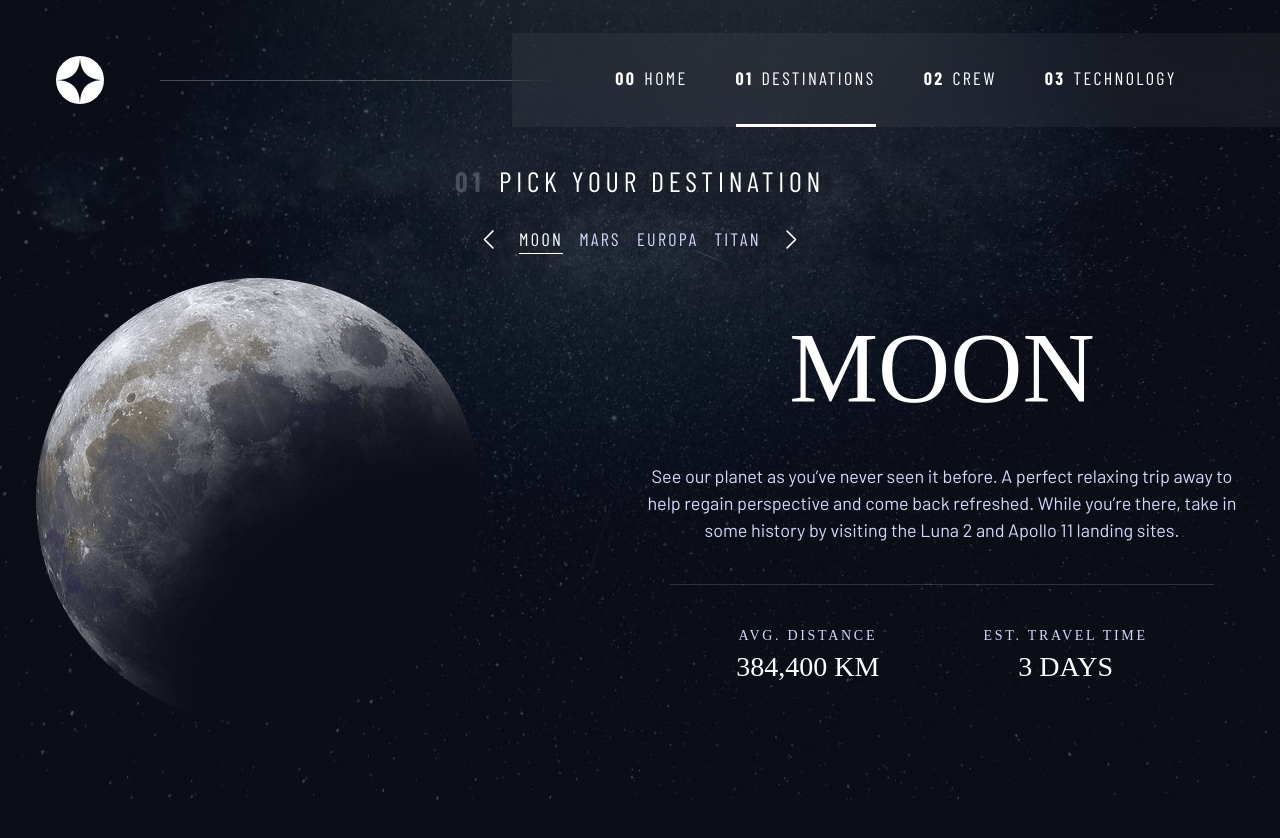
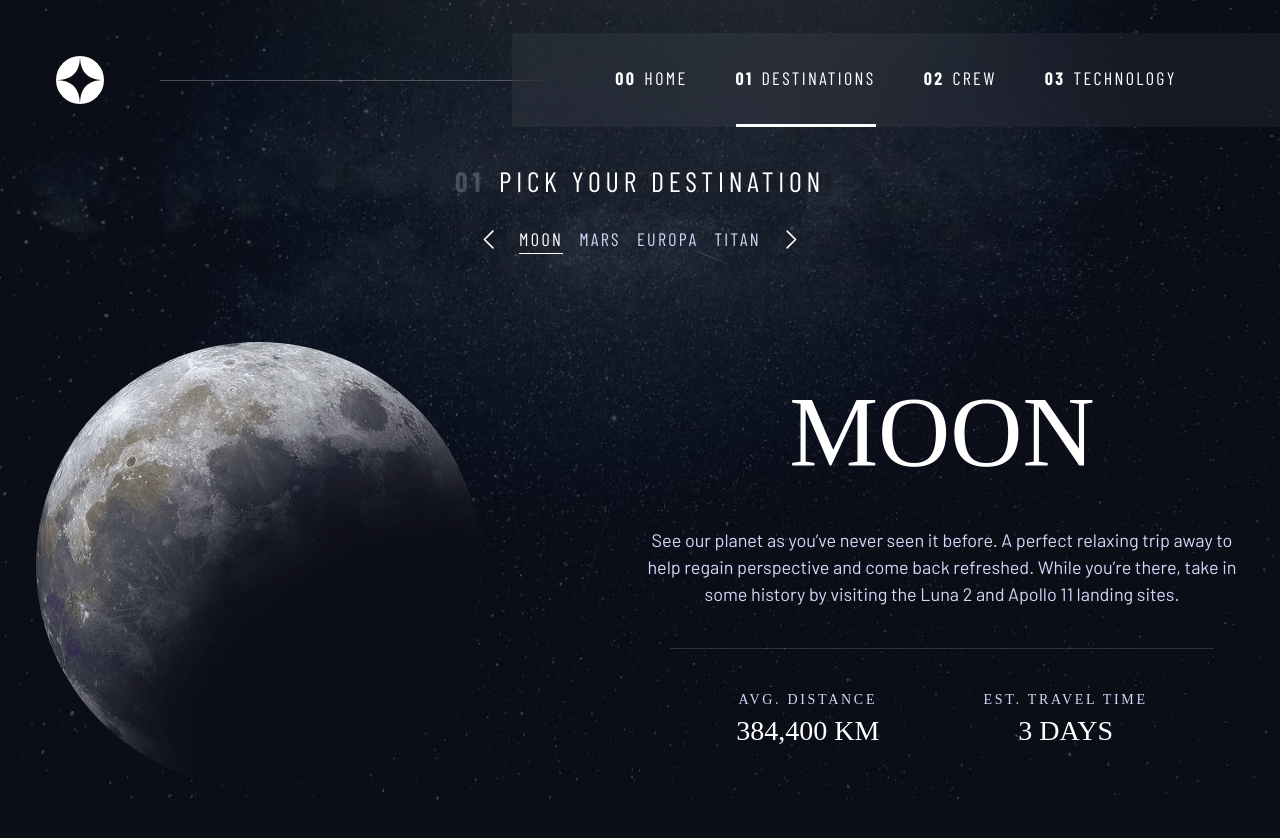
Before and after one commit to pMichaell/space-tourism, a React (Create React App) app: page /destination in a window 1280 px wide. Shown: the top 838 px of the page. Before the commit the page ends 803 px from the top, so only its background shows below. Built offline with nearby package versions, Linux system fonts and the light colour scheme; a web font is replaced by a local one.

Commit message:
slider extracted to ho component

```diff
--- a/src/pages/CrewPage/CrewPage.module.css
+++ b/src/pages/CrewPage/CrewPage.module.css
@@ -40,7 +40,7 @@
     background: hsl(var(--clr-white));
 }
 
-.crewMemberDiv {
+.crewMemberSection {
     flex-direction: column;
     align-items: center;
     justify-content: space-evenly;
@@ -98,7 +98,7 @@
         min-height: 650px;
     }
 
-    .crewMemberDiv {
+    .crewMemberSection {
         margin-bottom: unset;
     }
 
@@ -113,7 +113,7 @@
         max-width: unset;
     }
 
-    .crewMemberDiv {
+    .crewMemberSection {
         flex-direction: row;
         justify-content: space-around;
     }
--- a/src/pages/CrewPage/CrewPage.tsx
+++ b/src/pages/CrewPage/CrewPage.tsx
@@ -1,55 +1,24 @@
 import clsx from "clsx";
 import { CrewMember } from "../../interfaces";
-import { Fragment, useState } from "react";
-import { wrap } from "popmotion";
+import { Fragment } from "react";
 import { motion } from "framer-motion";
 import classes from "./CrewPage.module.css";
 import { CaretLeft, CaretRight } from "phosphor-react";
 import MemberImg from "./crewMember/MemberImg";
 import useWindowDimensions from "../../hooks/useWindowDimensions";
 import MemberInfo from "./crewMember/MemberInfo";
+import useSlider from "../../ui/contentSlider/useSlider";
+import ContentSlider from "../../ui/contentSlider/ContentSlider";
 
 const data = require("../../data.json");
 const crew: CrewMember[] = data.crew;
 
-const variants = {
-  enter: (direction: number) => {
-    return {
-      x: direction > 0 ? 1000 : -1000,
-      opacity: 0,
-    };
-  },
-  center: {
-    zIndex: 1,
-    x: 0,
-    opacity: 1,
-  },
-  exit: (direction: number) => {
-    return {
-      zIndex: 0,
-      x: direction < 0 ? 1000 : -1000,
-      opacity: 0,
-    };
-  },
-};
+const CrewPage = () => {
+  const { page, direction, currentIndex, paginate } = useSlider(crew);
 
-const swipeConfidenceThreshold = 10000;
-const swipePower = (offset: number, velocity: number) => {
-  return Math.abs(offset) * velocity;
-};
-
-const CrewPage = () => {
-  const [[page, direction], setPage] = useState([0, 0]);
-
-  const memberIndex = wrap(0, crew.length, page);
-
-  const { name, role, bio } = crew[memberIndex];
+  const { name, role, bio } = crew[currentIndex];
 
   const { width } = useWindowDimensions();
-
-  const paginate = (newDirection: number) => {
-    setPage([page + newDirection, newDirection]);
-  };
 
   const leftButtonClickHandler = () => paginate(-1);
 
@@ -69,10 +38,10 @@ const CrewPage = () => {
               size="1.5em"
             />
           </motion.button>
-          <li className={clsx(memberIndex === 0 && classes.active)} />
-          <li className={clsx(memberIndex === 1 && classes.active)} />
-          <li className={clsx(memberIndex === 2 && classes.active)} />
-          <li className={clsx(memberIndex === 3 && classes.active)} />
+          <li className={clsx(currentIndex === 0 && classes.active)} />
+          <li className={clsx(currentIndex === 1 && classes.active)} />
+          <li className={clsx(currentIndex === 2 && classes.active)} />
+          <li className={clsx(currentIndex === 3 && classes.active)} />
           <motion.button whileHover={{ scale: 1.1 }} whileTap={{ scale: 0.9 }}>
             <CaretRight
               onClick={leftButtonClickHandler}
@@ -83,38 +52,12 @@ const CrewPage = () => {
         </ul>
       </section>
       {crew
-        .filter((_, index) => index === memberIndex)
+        .filter((_, index) => index === currentIndex)
         .map(() => {
           return (
-            <motion.div
-              className={clsx("flex", classes.crewMemberDiv)}
-              key={page}
-              custom={direction}
-              variants={variants}
-              initial="enter"
-              animate="center"
-              exit="exit"
-              transition={{
-                x: {
-                  type: "tween",
-                  stiffness: 300,
-                  damping: 30,
-                  duration: 0.2,
-                },
-                opacity: { duration: 0.2 },
-              }}
-              drag="x"
-              dragConstraints={{ left: 0, right: 0 }}
-              dragElastic={1}
-              onDragEnd={(e, { offset, velocity }) => {
-                const swipe = swipePower(offset.x, velocity.x);
-
-                if (swipe < -swipeConfidenceThreshold) {
-                  paginate(1);
-                } else if (swipe > swipeConfidenceThreshold) {
-                  paginate(-1);
-                }
-              }}
+            <ContentSlider
+              sliderMovement={{ page, direction, paginate }}
+              className={clsx("flex", classes.crewMemberSection)}
             >
               {width < 560 && (
                 <Fragment>
@@ -128,7 +71,7 @@ const CrewPage = () => {
                   <MemberImg memberName={name} />
                 </Fragment>
               )}
-            </motion.div>
+            </ContentSlider>
           );
         })}
     </div>
--- a/src/pages/DestinationPage/DestinationPage.module.css
+++ b/src/pages/DestinationPage/DestinationPage.module.css
@@ -23,7 +23,7 @@
 }
 
 
-.planetDiv {
+.planetSection {
     height: 100%;
     flex-direction: column;
     align-items: center;
@@ -33,7 +33,7 @@
 
 
 @media (min-width: 1024px) {
-    .planetDiv {
+    .planetSection {
         flex-direction: row;
         height: 100%;
         align-items: center;
--- a/src/pages/DestinationPage/DestinationPage.tsx
+++ b/src/pages/DestinationPage/DestinationPage.tsx
@@ -1,11 +1,11 @@
 import clsx from "clsx";
-import { useState } from "react";
 import { Destination } from "../../interfaces";
 import classes from "./DestinationPage.module.css";
-import { wrap } from "popmotion";
-import { AnimatePresence, motion } from "framer-motion";
+import { motion } from "framer-motion";
 import Planet from "./Planet";
 import { CaretLeft, CaretRight } from "phosphor-react";
+import useSlider from "../../ui/contentSlider/useSlider";
+import ContentSlider from "../../ui/contentSlider/ContentSlider";
 
 const data = require("../../data.json");
 const destinations: Destination[] = data.destinations;
@@ -37,13 +37,7 @@ const swipePower = (offset: number, velocity: number) => {
 };
 
 const DestinationPage = () => {
-  const [[page, direction], setPage] = useState([0, 0]);
-
-  const planetIndex = wrap(0, destinations.length, page);
-
-  const paginate = (newDirection: number) => {
-    setPage([page + newDirection, newDirection]);
-  };
+  const { page, direction, currentIndex, paginate } = useSlider(destinations);
 
   const leftButtonClickHandler = () => paginate(-1);
 
@@ -80,28 +74,28 @@ const DestinationPage = () => {
         </motion.li>
         <li
           className={clsx(
-            destinations[planetIndex].name === "Moon" && classes.active
+            destinations[currentIndex].name === "Moon" && classes.active
           )}
         >
           <button>Moon</button>
         </li>
         <li
           className={clsx(
-            destinations[planetIndex].name === "Mars" && classes.active
+            destinations[currentIndex].name === "Mars" && classes.active
           )}
         >
           <button>Mars</button>
         </li>
         <li
           className={clsx(
-            destinations[planetIndex].name === "Europa" && classes.active
+            destinations[currentIndex].name === "Europa" && classes.active
           )}
         >
           <button>Europa</button>
         </li>
         <li
           className={clsx(
-            destinations[planetIndex].name === "Titan" && classes.active
+            destinations[currentIndex].name === "Titan" && classes.active
           )}
         >
           <button>Titan</button>
@@ -114,46 +108,18 @@ const DestinationPage = () => {
           />
         </motion.li>
       </ul>
-      <AnimatePresence exitBeforeEnter>
       {destinations
-          .filter((_, index) => index === planetIndex)
+        .filter((_, index) => index === currentIndex)
         .map(() => {
           return (
-              <motion.div
-                className={clsx("flex", classes.planetDiv)}
-                key={page}
-                custom={direction}
-                variants={variants}
-                initial="enter"
-                animate="center"
-                exit="exit"
-                transition={{
-                  x: {
-                    type: "tween",
-                    stiffness: 300,
-                    damping: 30,
-                    duration: 0.2,
-                  },
-                  opacity: { duration: 0.2 },
-                }}
-                drag="x"
-                dragConstraints={{ left: 0, right: 0 }}
-                dragElastic={1}
-                onDragEnd={(e, { offset, velocity }) => {
-                  const swipe = swipePower(offset.x, velocity.x);
-
-                  if (swipe < -swipeConfidenceThreshold) {
-                    paginate(1);
-                  } else if (swipe > swipeConfidenceThreshold) {
-                    paginate(-1);
-                  }
-                }}
+            <ContentSlider
+              sliderMovement={{ page, direction, paginate }}
+              className={clsx("flex", classes.planetSection)}
             >
-                <Planet {...destinations[planetIndex]} />
-              </motion.div>
+              <Planet {...destinations[currentIndex]} />
+            </ContentSlider>
           );
         })}
-      </AnimatePresence>
     </div>
   );
 };
--- /dev/null
+++ b/src/pages/TechnologyPage/TechnologyImg.tsx
@@ -0,0 +1,5 @@
+const TechnologyImg = () => {
+  return <></>;
+};
+
+export default TechnologyImg;
--- /dev/null
+++ b/src/pages/TechnologyPage/TechnologyInfo.tsx
@@ -0,0 +1,5 @@
+const TechnologyInfo = () => {
+  return <></>;
+};
+
+export default TechnologyInfo;
--- /dev/null
+++ b/src/pages/TechnologyPage/TechnologyPage.module.css
@@ -0,0 +1,4 @@
+.technologyPage {
+    flex-direction: column;
+    align-items: center;
+}
--- a/src/pages/TechnologyPage/TechnologyPage.tsx
+++ b/src/pages/TechnologyPage/TechnologyPage.tsx
@@ -1,5 +1,22 @@
+import { Technology } from "../../interfaces";
+import classes from "./TechnologyPage.module.css";
+import clsx from "clsx";
+import useSlider from "../../ui/contentSlider/useSlider";
+
+const data = require("../../data.json");
+const technologies: Technology[] = data.technology;
+
 const TechnologyPage = () => {
-  return <></>;
+  const { page, currentIndex, direction, paginate } = useSlider(technologies);
+
+  return (
+    <div className={clsx("fulfillParent", "flex", classes.technologyPage)}>
+      <h2 className={"numberedTitle"}>
+        <span>03</span>Space Launch 101
+      </h2>
+      <section></section>
+    </div>
+  );
 };
 
 export default TechnologyPage;
--- /dev/null
+++ b/src/ui/contentSlider/ContentSlider.tsx
@@ -0,0 +1,84 @@
+import { ReactNode } from "react";
+import { motion } from "framer-motion";
+
+type sliderMovementProps = {
+  page: number;
+  direction: number;
+  paginate: (direction: number) => void;
+};
+
+type SliderProps = {
+  children: ReactNode;
+  className?: string;
+  sliderMovement: sliderMovementProps;
+};
+
+const variants = {
+  enter: (direction: number) => {
+    return {
+      x: direction > 0 ? 1000 : -1000,
+      opacity: 0,
+    };
+  },
+  center: {
+    zIndex: 1,
+    x: 0,
+    opacity: 1,
+  },
+  exit: (direction: number) => {
+    return {
+      zIndex: 0,
+      x: direction < 0 ? 1000 : -1000,
+      opacity: 0,
+    };
+  },
+};
+
+const swipeConfidenceThreshold = 10000;
+const swipePower = (offset: number, velocity: number) => {
+  return Math.abs(offset) * velocity;
+};
+
+const ContentSlider = ({
+  children,
+  className,
+  sliderMovement,
+}: SliderProps) => {
+  const { page, direction, paginate } = sliderMovement;
+  return (
+    <motion.section
+      className={className}
+      key={page}
+      custom={direction}
+      variants={variants}
+      initial="enter"
+      animate="center"
+      exit="exit"
+      transition={{
+        x: {
+          type: "tween",
+          stiffness: 300,
+          damping: 30,
+          duration: 0.2,
+        },
+        opacity: { duration: 0.2 },
+      }}
+      drag="x"
+      dragConstraints={{ left: 0, right: 0 }}
+      dragElastic={1}
+      onDragEnd={(e, { offset, velocity }) => {
+        const swipe = swipePower(offset.x, velocity.x);
+
+        if (swipe < -swipeConfidenceThreshold) {
+          paginate(1);
+        } else if (swipe > swipeConfidenceThreshold) {
+          paginate(-1);
+        }
+      }}
+    >
+      {children}
+    </motion.section>
+  );
+};
+
+export default ContentSlider;
--- /dev/null
+++ b/src/ui/contentSlider/useSlider.tsx
@@ -0,0 +1,21 @@
+import { useState } from "react";
+import { wrap } from "popmotion";
+
+function useSlider<T>(data: T[]) {
+  const [[page, direction], setPage] = useState([0, 0]);
+
+  const currentIndex = wrap(0, data.length, page);
+
+  const paginate = (newDirection: number) => {
+    setPage([page + newDirection, newDirection]);
+  };
+
+  return {
+    page,
+    direction,
+    currentIndex,
+    paginate,
+  };
+}
+
+export default useSlider;
```
Also changed, not shown: src/ui/Layout/Layout.module.css (+14 -3 lines). Lines whose indentation alone changed are shown as unchanged.
